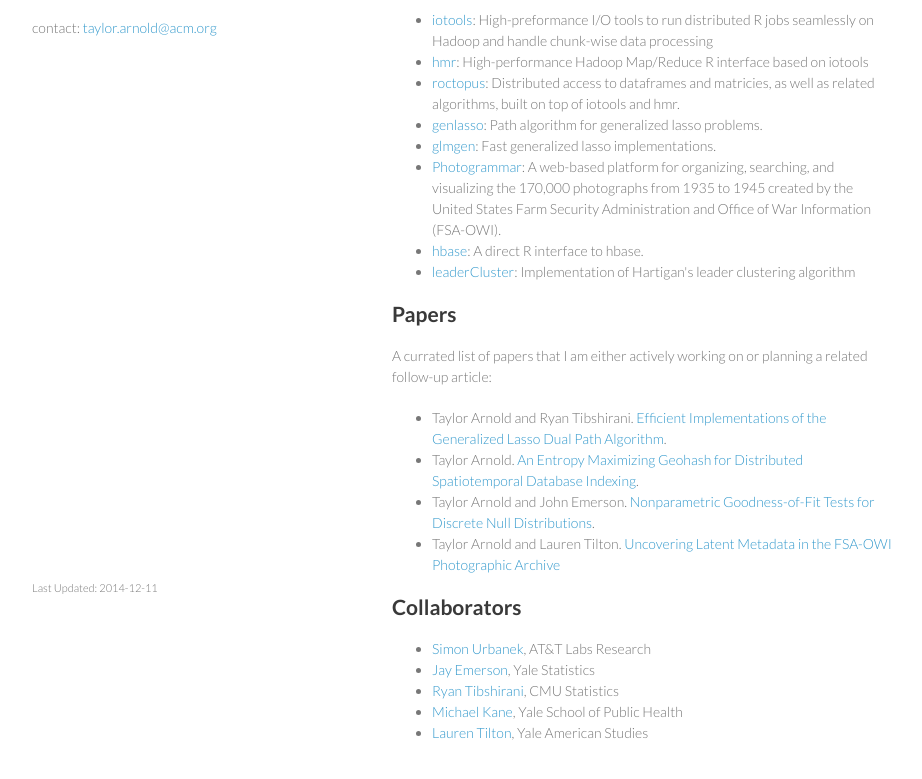
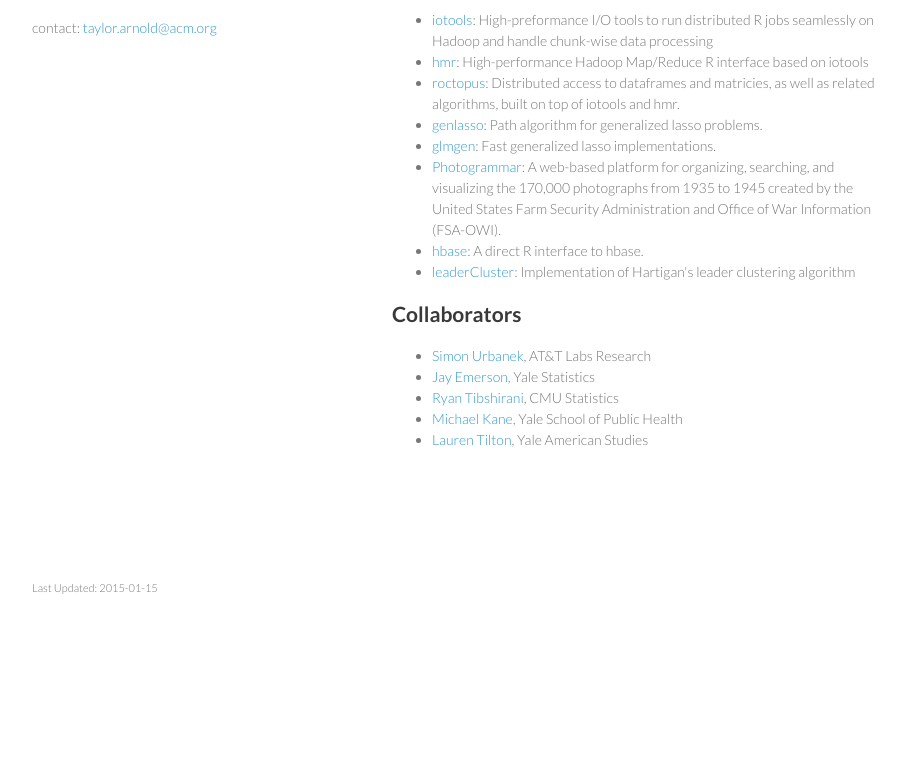
Before and after one commit to paulhendricks/statsmaths.github.io, a plain HTML site: page index.html in a window 1280 px wide. Shown: the part 133-912 px from the top of the page, without its empty margins (178-1100 px from the left). After the commit the page ends 800 px from the top, so only its background shows below. Drawn offline with Linux system fonts and the light colour scheme.

Commit message:
Update index.html

```diff
--- a/index.html
+++ b/index.html
@@ -39,15 +39,6 @@
         <li><a href="https://github.com/statsmaths/hbase">hbase</a>: A direct R interface to hbase.</li>
         <li><a href="https://github.com/statsmaths/leaderCluster">leaderCluster</a>: Implementation of Hartigan's leader clustering algorithm</li>
         </ul>
-        <p></p>
-        <h2>Papers</h2>
-        <p>A currated list of papers that I am either actively working on or planning a related follow-up article:</p>
-        <ul>
-        <li>Taylor Arnold and Ryan Tibshirani. <a href="http://www.stat.cmu.edu/~ryantibs/papers/fastgl.pdf">Efficient Implementations of the Generalized Lasso Dual Path Algorithm</a>.</li>
-        <li>Taylor Arnold. <a href="https://github.com/statsmaths/bhash">An Entropy Maximizing Geohash for Distributed Spatiotemporal Database Indexing</a>.</li>
-        <li>Taylor Arnold and John Emerson. <a href="http://journal.r-project.org/archive/2011-2/RJournal_2011-2_Arnold+Emerson.pdf">Nonparametric Goodness-of-Fit Tests for Discrete Null Distributions</a>.</li>
-        <li>Taylor Arnold and Lauren Tilton. <a href="https://github.com/statsmaths/dhq-paper">Uncovering Latent Metadata in the FSA-OWI Photographic Archive</a> </li>
-        </ul>
         <h2>Collaborators</h2>
         <ul>
         <li><a href="http://simon.urbanek.info/">Simon Urbanek</a>, AT&T Labs Research</li>
@@ -58,7 +49,7 @@
         </ul>
       </section>
       <footer>
-        <p><small>Last Updated: 2014-12-11</small></p>
+        <p><small>Last Updated: 2015-01-15</small></p>
       </footer>
     </div>
     <script src="javascripts/scale.fix.js"></script>
```
